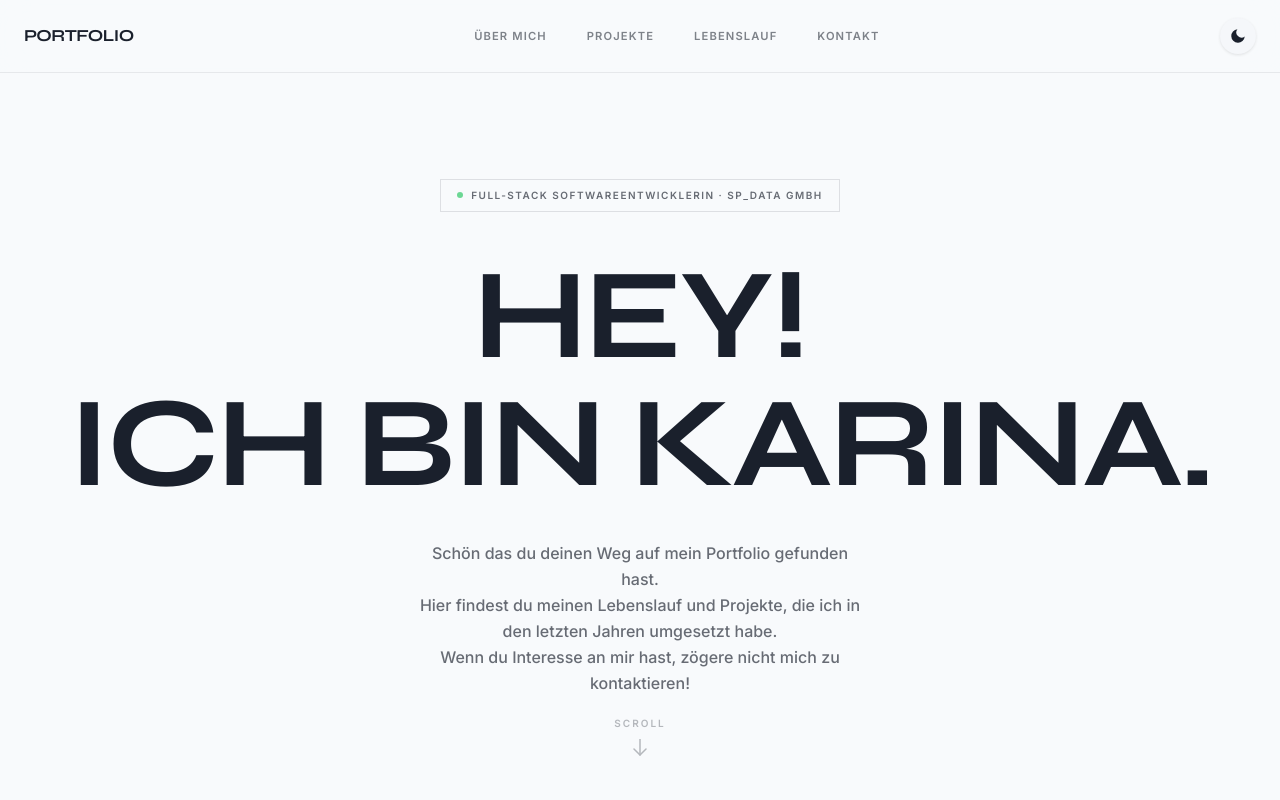
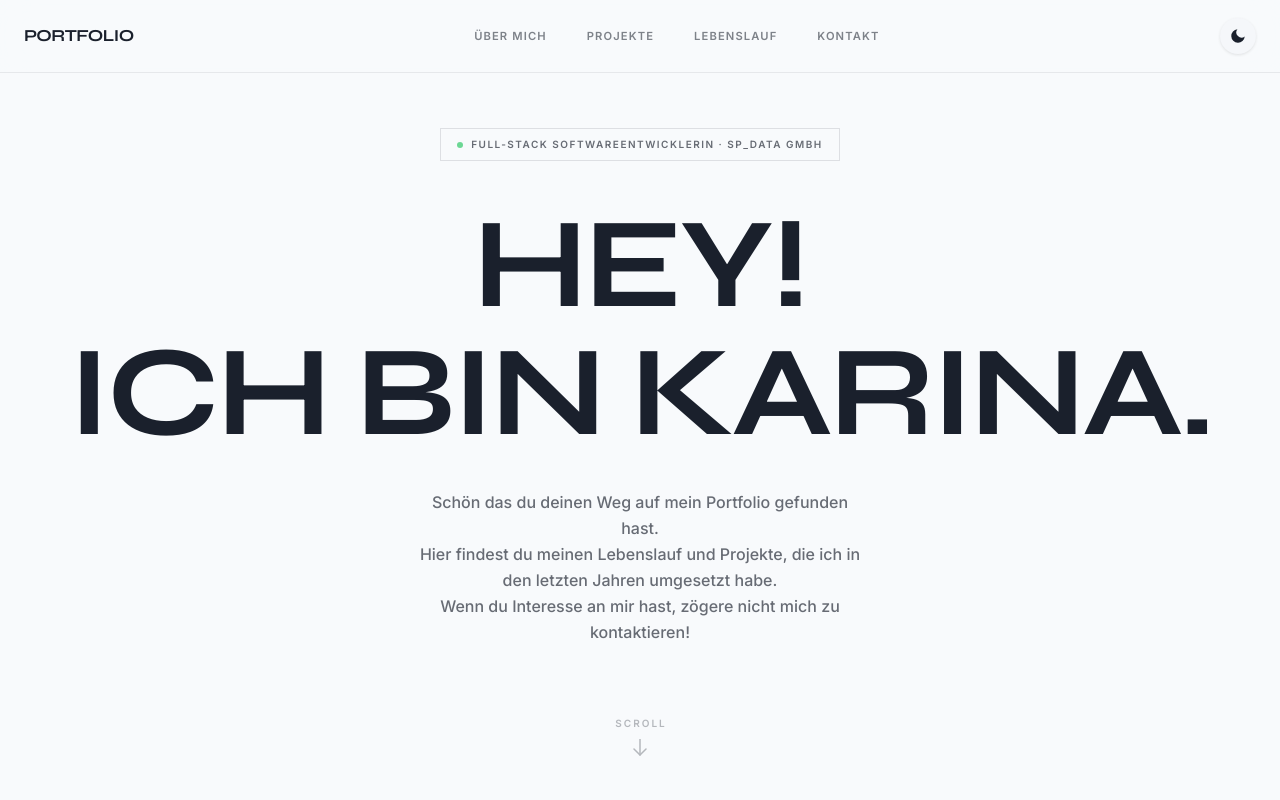
Before and after one commit to Sevynidd/Portfolio, an Angular app: page / in a window 1280 px wide. Shown: the top 800 px of the page. Built offline with nearby package versions, Linux system fonts and the light colour scheme.

Commit message:
Refine hero layout spacing
Adjust the home hero layout so the content fills the viewport without relying on absolute positioning. The centered content is now flex-based, and the scroll indicator is moved into the normal document flow with updated spacing and letter tracking.

```diff
--- a/src/app/pages/home.component.html
+++ b/src/app/pages/home.component.html
@@ -1,9 +1,9 @@
 <!-- ── Hero ── -->
 <section
-  class="relative flex flex-col items-center justify-center p-6"
+  class="flex flex-col items-center p-6"
   style="min-height: calc(100vh - var(--nav-height)); background: var(--bg); color: var(--fg);"
 >
-  <div class="text-center">
+  <div class="flex-1 flex flex-col items-center justify-center text-center">
     <!-- Status badge -->
     <div
       class="inline-flex items-center gap-2 mb-10 px-4 py-2 text-[10px] uppercase tracking-[0.15em] font-bold"
@@ -25,8 +25,8 @@
   </div>
 
   <!-- Scroll indicator -->
-  <div class="absolute bottom-10 flex flex-col items-center gap-2" style="color: var(--fg); opacity: 0.3;">
-    <span class="text-[10px] uppercase tracking-[0.2em] font-bold">Scroll</span>
+  <div class="flex flex-col items-center gap-2 pt-10 pb-4" style="color: var(--fg); opacity: 0.3;">
+    <span class="text-[10px] uppercase tracking-[0.2em] font-bold" style="margin-right: -0.2em;">Scroll</span>
     <svg width="14" height="22" viewBox="0 0 14 22" fill="none">
       <line x1="7" y1="0" x2="7" y2="16" stroke="currentColor" stroke-width="1.5" stroke-linecap="round"/>
       <polyline points="1,10 7,16 13,10" stroke="currentColor" stroke-width="1.5" stroke-linecap="round" stroke-linejoin="round" fill="none"/>
```
